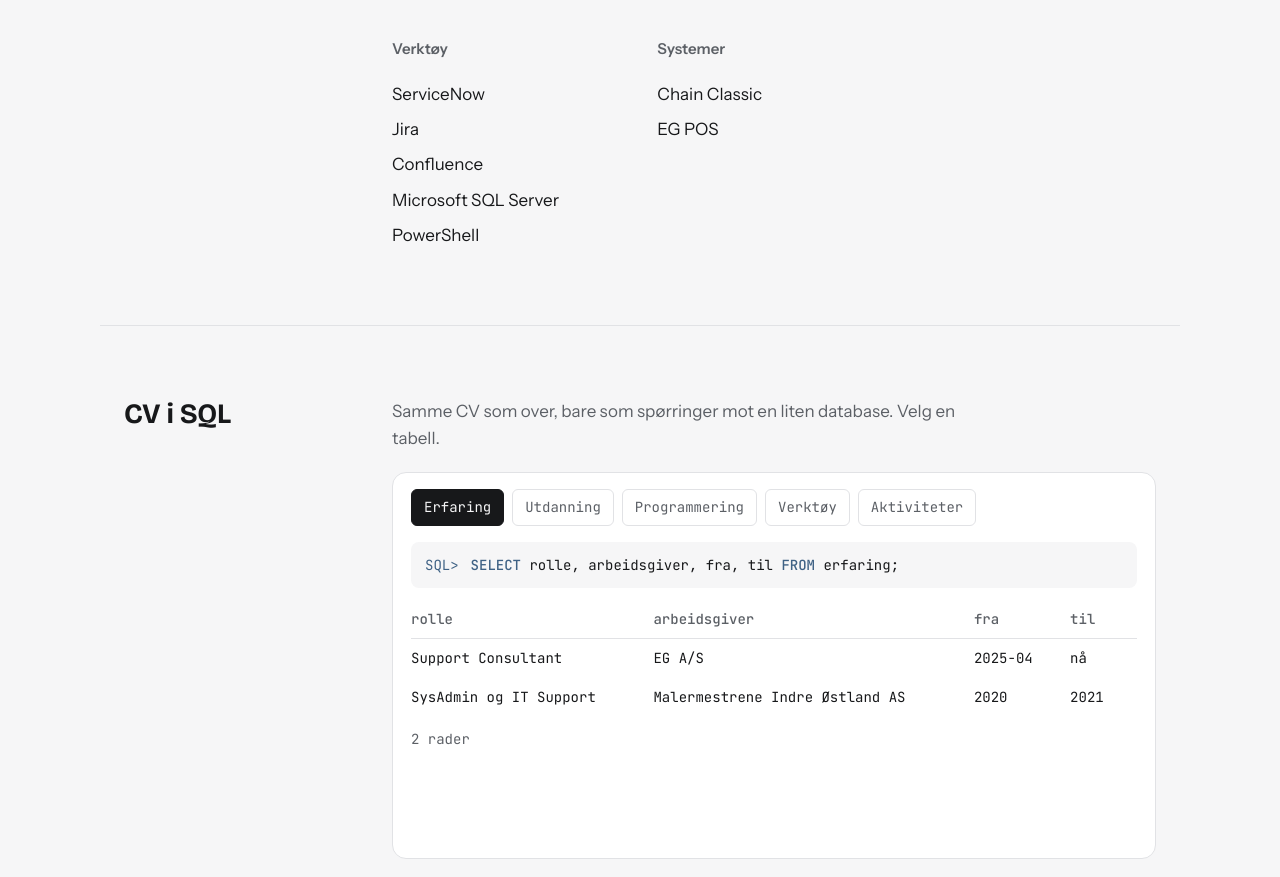
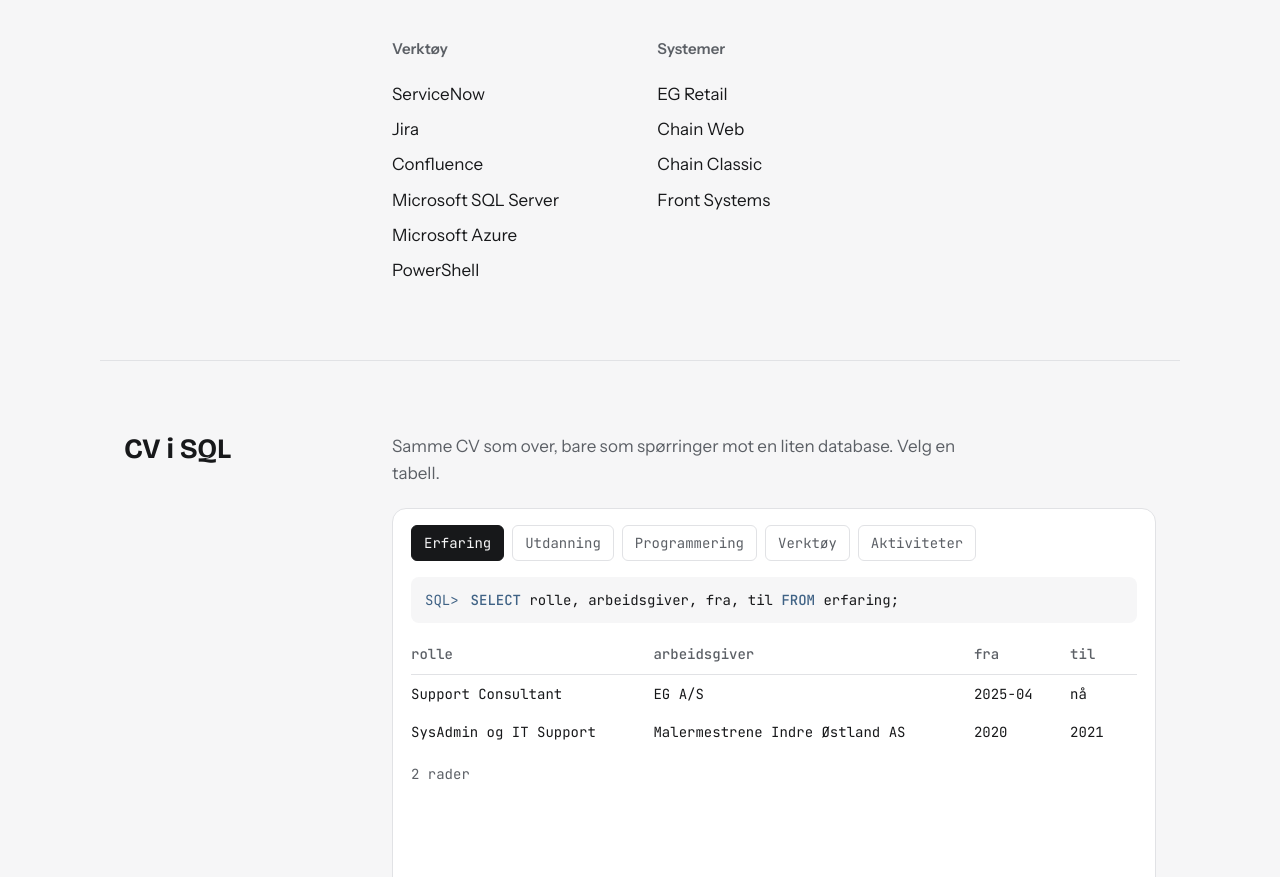
Before and after one commit to evenjobb/evenjobb.github.io, a plain HTML site: page index.html in a window 1280 px wide. Shown: the part 2347-3224 px from the top of the page. Drawn offline with nearby package versions, Linux system fonts and the light colour scheme.

Commit message:
Add new systems to the list in index.html

```diff
--- a/index.html
+++ b/index.html
@@ -598,14 +598,17 @@
             <li>Jira</li>
             <li>Confluence</li>
             <li>Microsoft SQL Server</li>
+            <li>Microsoft Azure</li>
             <li>PowerShell</li>
           </ul>
         </div>
         <div>
           <h3>Systemer</h3>
           <ul>
+            <li>EG Retail</li>
+            <li>Chain Web</li>
             <li>Chain Classic</li>
-            <li>EG POS</li>
+            <li>Front Systems</li>
           </ul>
         </div>
       </div>
```
